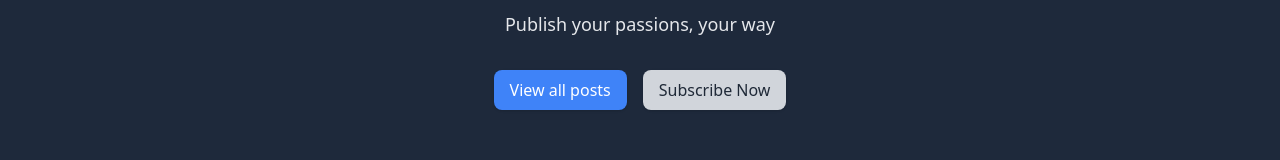
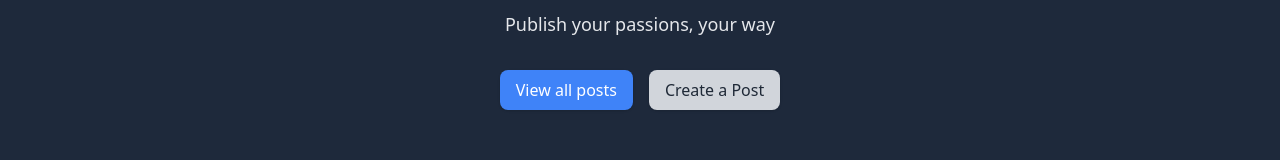
Before and after one commit to Adbhut07/PostHive, a React (Vite) app in the folder client/: page / in a window 1280 px wide. Shown: the part 226-386 px from the top of the page. Built offline with nearby package versions, Linux system fonts and the light colour scheme; no server answers.

Commit message:
Added a create post button in home page

```diff
--- a/client/src/pages/Home.jsx
+++ b/client/src/pages/Home.jsx
@@ -20,11 +20,11 @@ const HeroSection = () => {
               View all posts
             </Link>
           </button>
-          <button className="btn btn-secondary">
-          <a href="https://github.com/Adbhut07" target="_blank" rel="noopener noreferrer">
-            Subscribe Now
-          </a>
-          </button>
+
+          <Link to='/dashboard?tab=profile'>
+            <button className="btn btn-secondary">Create a Post</button>
+          </Link>
+
         </div>
       </div>
     </div>
```
